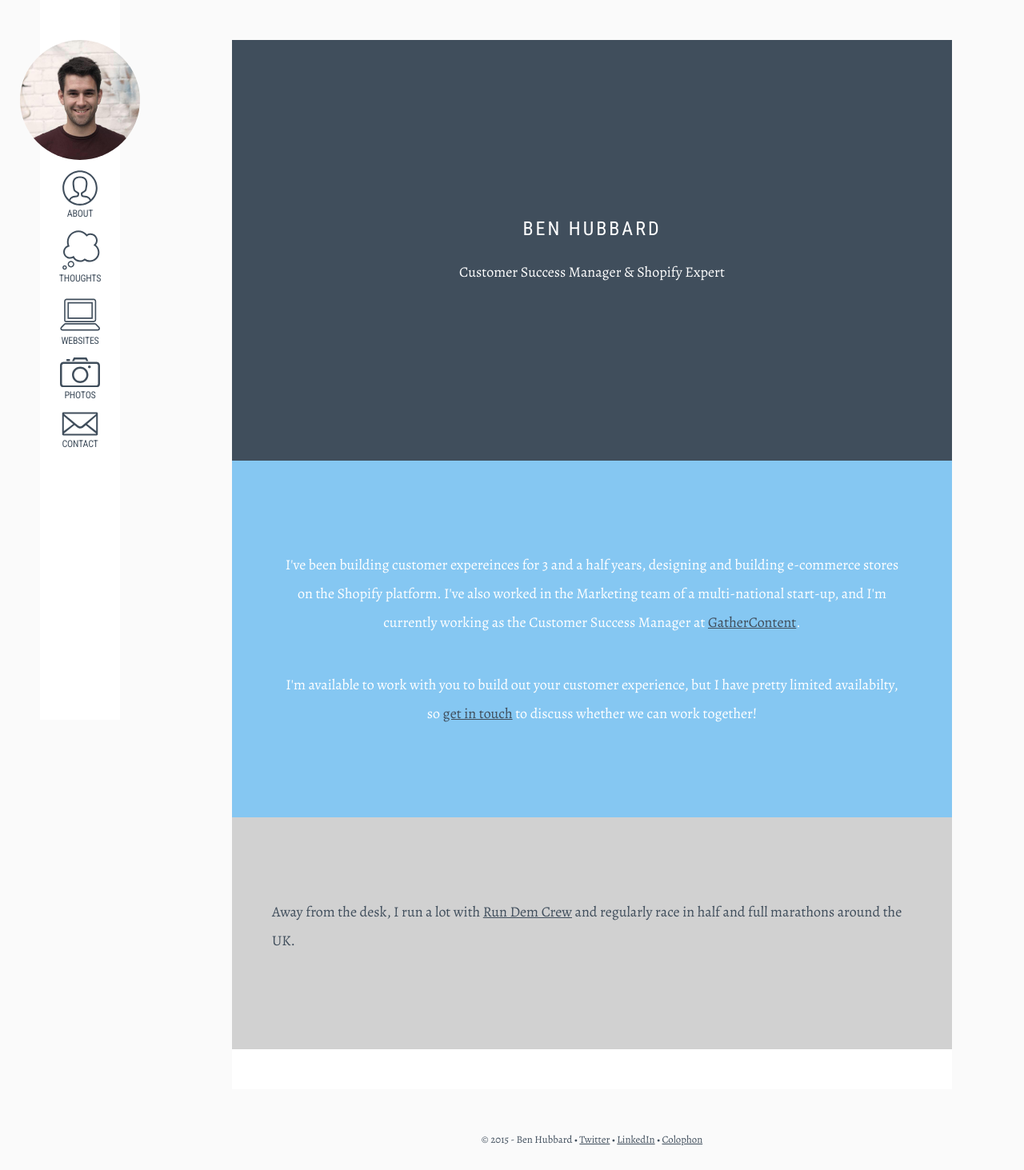
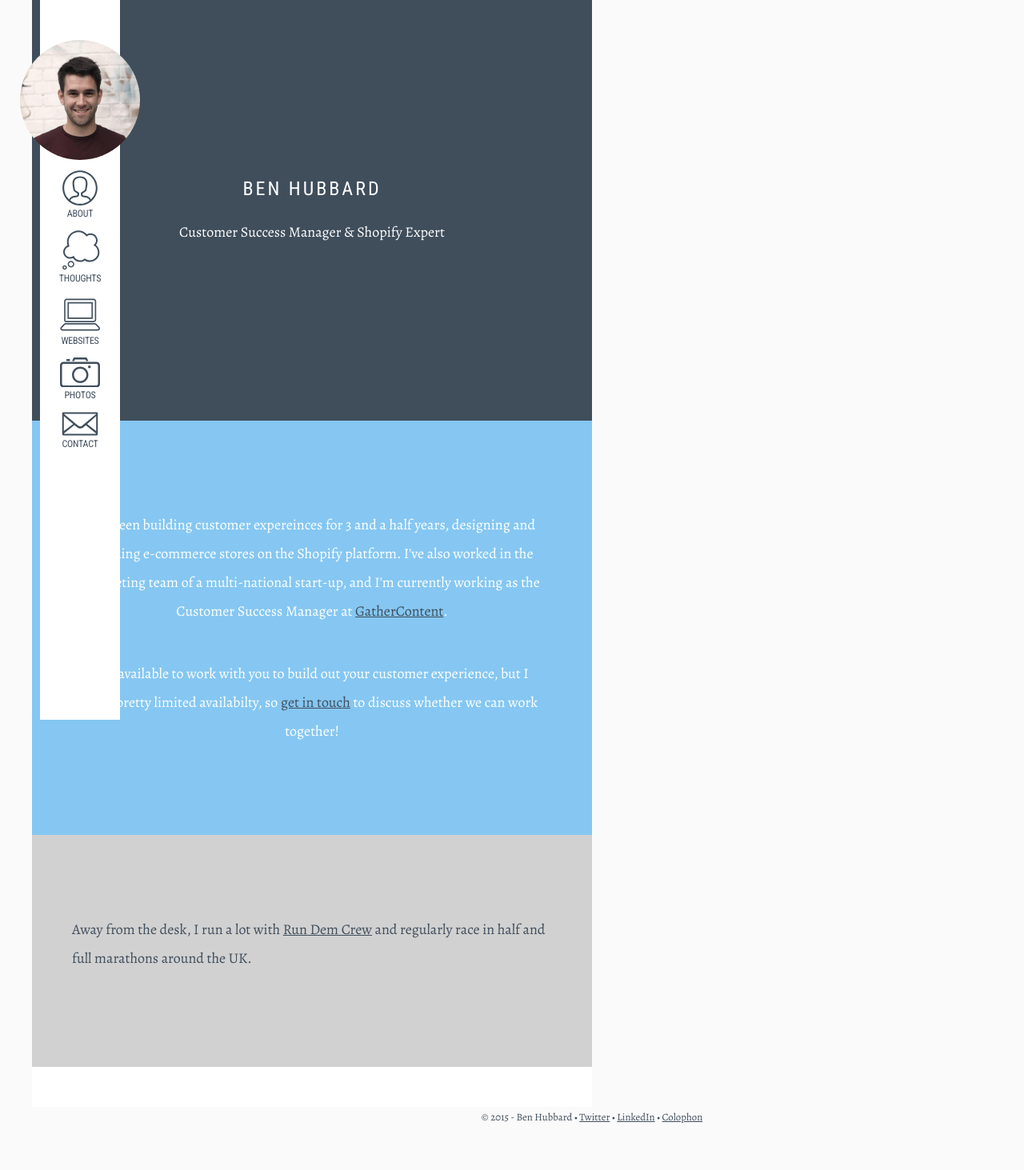
Before and after one commit to benhubbard434/benhubbard, a Jekyll site: the page built from index.html, in a window 1280 px wide. Shown: the whole page at 80% size. Built offline with Jekyll 4.4.1, drawn with Linux system fonts in a browser that asks for light colours; nearby versions of some CDN libraries; Markdown is read by kramdown in place of the engine named in the settings; after the commit the page ends 1435 px from its top, so only the background shows below that.

Commit message:
Update app.css

```diff
--- a/assets/css/app.css
+++ b/assets/css/app.css
@@ -102,7 +102,8 @@ a,abbr,acronym,address,applet,article,aside,audio,b,big,blockquote,body,canvas,c
 			margin-bottom: 25px;
 		}
 		.container {
-			margin: 50px 50px 50px 250px;
+			width:95%;
+			max-width: 700px;
 			background: white;
 			padding: 50px;
 		}
```
